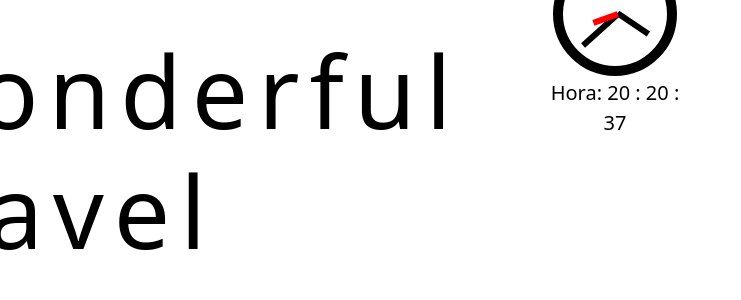
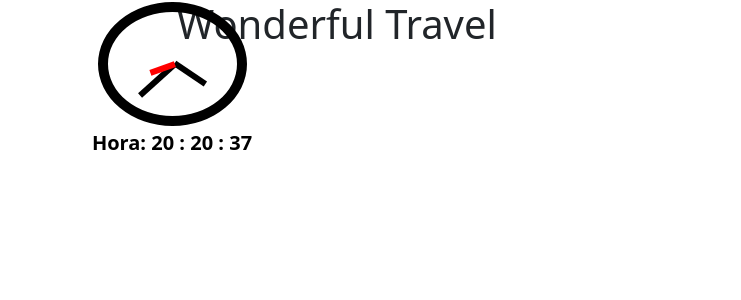
Before and after one commit to mayankk234/-Projecte-2---Wonderful-travel, a PHP site: page /logica/index.php in a window 1280 px wide. Shown: the top 300 px of the page, without its empty margins (0-741 px from the left). Run offline with PHP 8.4, Linux system fonts and the light colour scheme.

Commit message:
Co-authored-by: García Domínguez, Adrián <a.garcia11@sapalomera.net>

```diff
--- a/css/style.css
+++ b/css/style.css
@@ -1,27 +1,13 @@
-body {
-    background-color: black;
-}
-
 .reloj {
-position: absolute;
-left: calc(50% - 100px);
-top: calc(50% - 450px);
-width: 150px;
+width: 180px;
 height: 150px;
-}
-
-.header {
-    color: black;
-    margin-left: -300px;
-    font-size: 100px;
-    margin-top: 30px;
-    letter-spacing: 10px;
-    word-spacing: 400px;
-
+margin-right: 25px;
 }
 
 .hora {
     color: black;
     font-size: 20px;
+    font-weight: bold;
+    width: 180px;
 
 }
```
